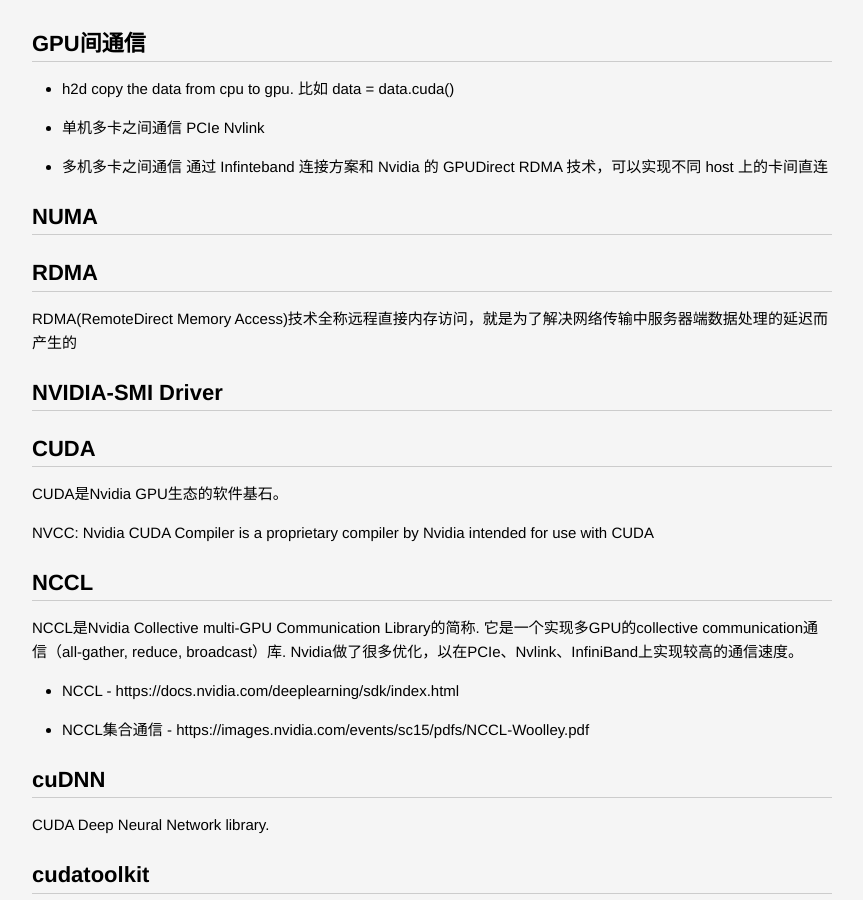
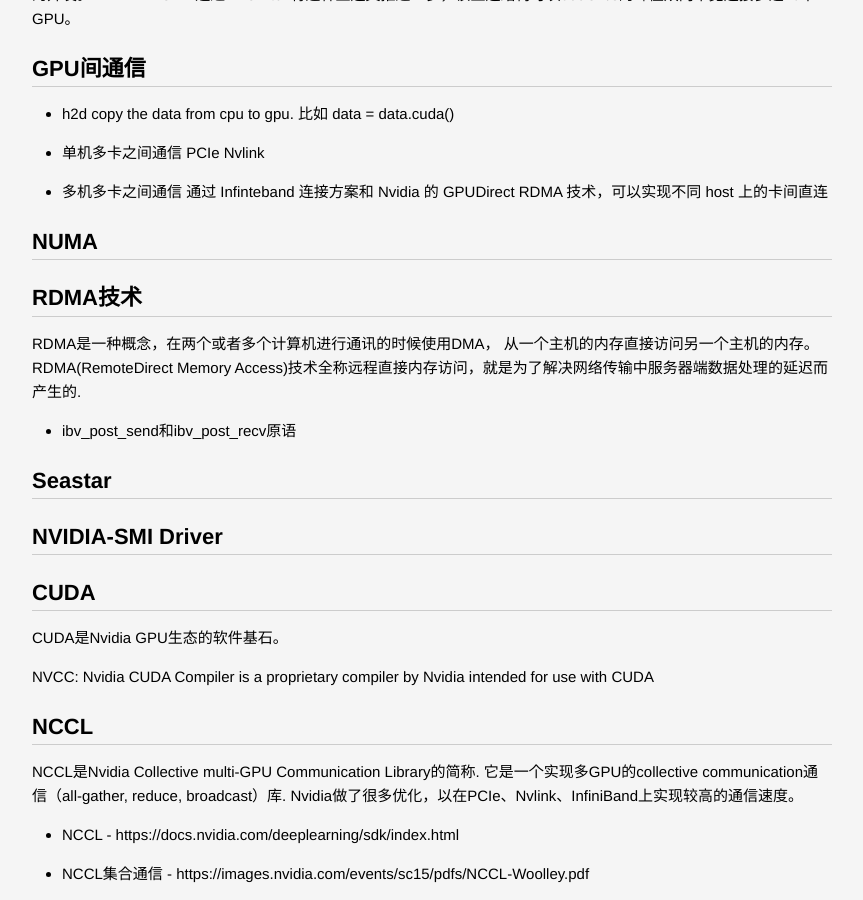
Before and after one commit to lucky521/blog, a Jekyll site: the page built from _posts/ml/2019-03-23-ML-Distributed.markdown, in a window 1280 px wide and 900 px high, scrolled down 5881 px. Shown: the whole window, without its empty margins (208-1071 px from the left). Built offline with Jekyll 4.4.1, drawn with Linux system fonts in a browser that asks for light colours; some of the changed text lies outside the part shown.

Commit message:
update blog

```diff
--- a/_posts/language/2018-09-10-python.markdown
+++ b/_posts/language/2018-09-10-python.markdown
@@ -46,6 +46,8 @@
 
 
 ## locals 和 globals
+
+## yield  next
 
 
 
--- a/_posts/ml/2019-03-23-ML-Distributed.markdown
+++ b/_posts/ml/2019-03-23-ML-Distributed.markdown
@@ -232,8 +232,12 @@
 
 ## NUMA
 
-## RDMA
-RDMA(RemoteDirect Memory Access)技术全称远程直接内存访问，就是为了解决网络传输中服务器端数据处理的延迟而产生的
+## RDMA技术
+RDMA是一种概念，在两个或者多个计算机进行通讯的时候使用DMA， 从一个主机的内存直接访问另一个主机的内存。
+RDMA(RemoteDirect Memory Access)技术全称远程直接内存访问，就是为了解决网络传输中服务器端数据处理的延迟而产生的.
+* ibv_post_send和ibv_post_recv原语
+
+## Seastar
 
 ## NVIDIA-SMI Driver
 
```
Also changed, not shown: other parts of _posts/ml/2019-03-23-ML-Distributed.markdown (+2 -0 lines).
